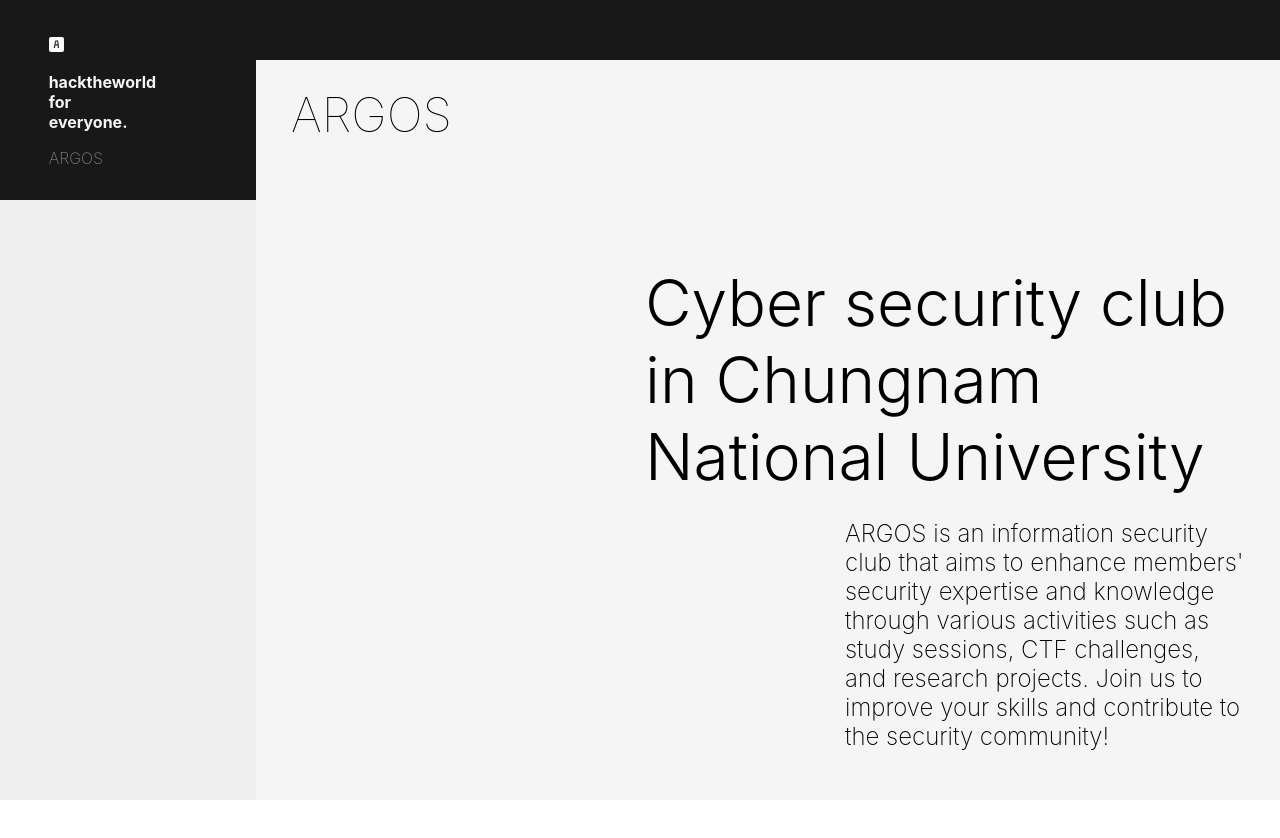
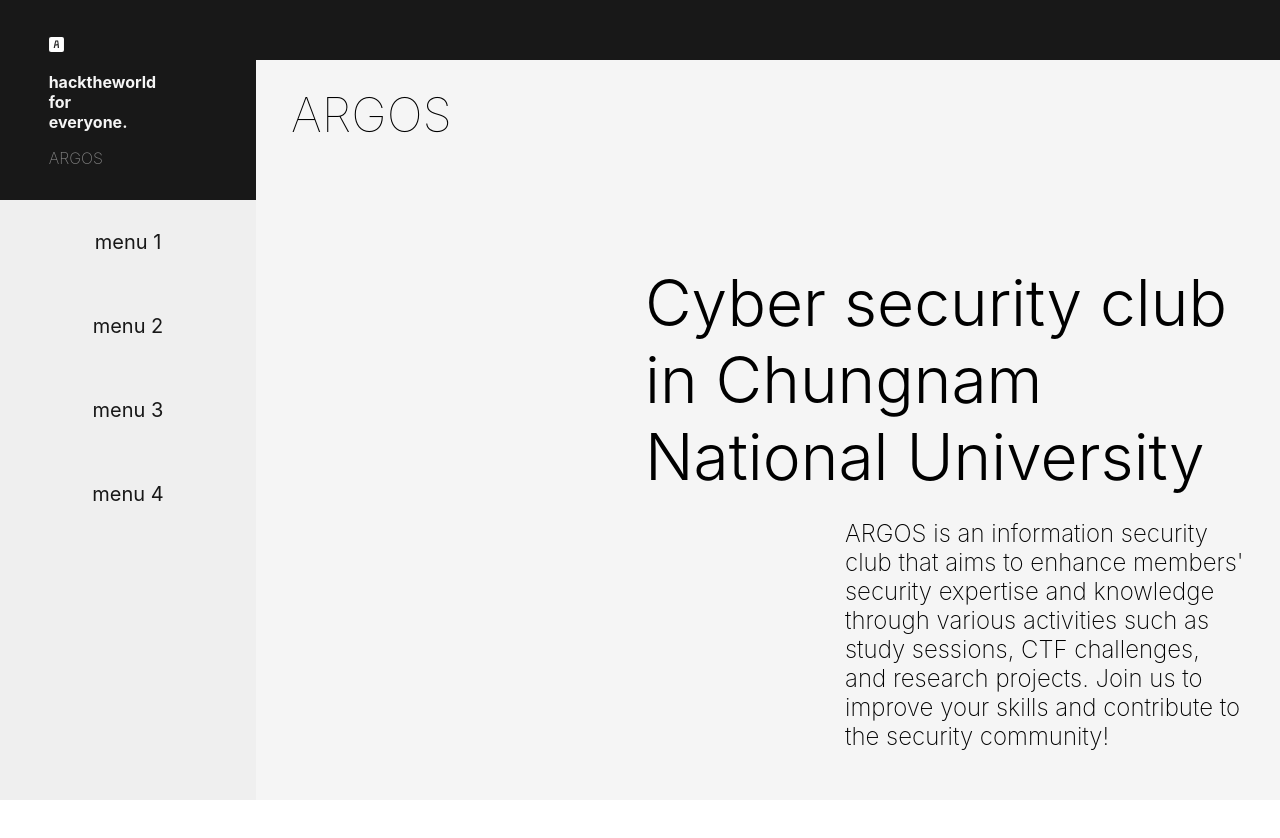
Before and after one commit to 4RG0S/2023-Spring-Homeless, a React (Create React App) app: page / in a window 1280 px wide. Shown: the top 838 px of the page. Built offline with nearby package versions, Linux system fonts and the light colour scheme.

Commit message:
feat: 홈화면 메뉴 추가

```diff
--- a/src/ui/home/home_main/HomeMain.tsx
+++ b/src/ui/home/home_main/HomeMain.tsx
@@ -3,6 +3,8 @@
 import Intro from "./Intro";
 import { ColorConstant, ResponsiveSizeConstant } from "../../../GlobalConstant";
 import Brief from "./Brief";
+import HomeMenuButton from "./widget/HomeMenuButton";
+import { useNavigate } from "react-router-dom";
 
 type HomeMainProps = {
     screen_height: String
@@ -15,6 +17,8 @@
     sidebar_min_width,
     topbar_min_height,
 }: HomeMainProps) => {
+    const navigator = useNavigate();
+
     return (
         <DivideContainer direction='row' {...{ minHeight: screen_height }}>
             <DivideContainer direction='column' ratio={20} disappearable={true}
@@ -24,7 +28,28 @@
                     <Intro />
                 </DivideContainer>
                 <DivideContainer ratio={75} {...{ background: ColorConstant.LIGHT_GREY }}>
-                    {/* Menu Bar */}
+                    <DivideContainer direction="column">
+                        <HomeMenuButton
+                            onClick={() => { }}
+                        >
+                            menu 1
+                        </HomeMenuButton>
+                        <HomeMenuButton
+                            onClick={() => { }}
+                        >
+                            menu 2
+                        </HomeMenuButton>
+                        <HomeMenuButton
+                            onClick={() => { }}
+                        >
+                            menu 3
+                        </HomeMenuButton>
+                        <HomeMenuButton
+                            onClick={() => { }}
+                        >
+                            menu 4
+                        </HomeMenuButton>
+                    </DivideContainer>
                 </DivideContainer>
             </DivideContainer>
             <DivideContainer direction='column' ratio={80}>
--- /dev/null
+++ b/src/ui/home/home_main/widget/HomeMenuButton.tsx
@@ -0,0 +1,36 @@
+import React from "react";
+import HoverEffectButton from "../../../widget/HoverEffectButton";
+import { ColorConstant } from "../../../../GlobalConstant";
+import Padding from "../../../widget/Padding";
+import { Text } from "../../../widget/TextWidgets";
+
+interface HomeMenuButtonProps {
+    onClick: Function,
+    children: string,
+};
+
+const HomeMenuButton = ({
+    onClick,
+    children,
+}: HomeMenuButtonProps) => {
+    return (
+        <HoverEffectButton
+            color={ColorConstant.BLACK}
+            backgroundColor={ColorConstant.LIGHT_GREY}
+            colorOnHover={ColorConstant.WHITE}
+            backgroundColorOnHover={ColorConstant.BLACK}
+            onClick={onClick}
+        >
+            <Padding.all size={10}>
+                <Text
+                    fontSize={20}
+                    {...{ textAlign: "center" }}
+                >
+                    {children}
+                </Text>
+            </Padding.all>
+        </HoverEffectButton>
+    );
+}
+
+export default HomeMenuButton;
```
